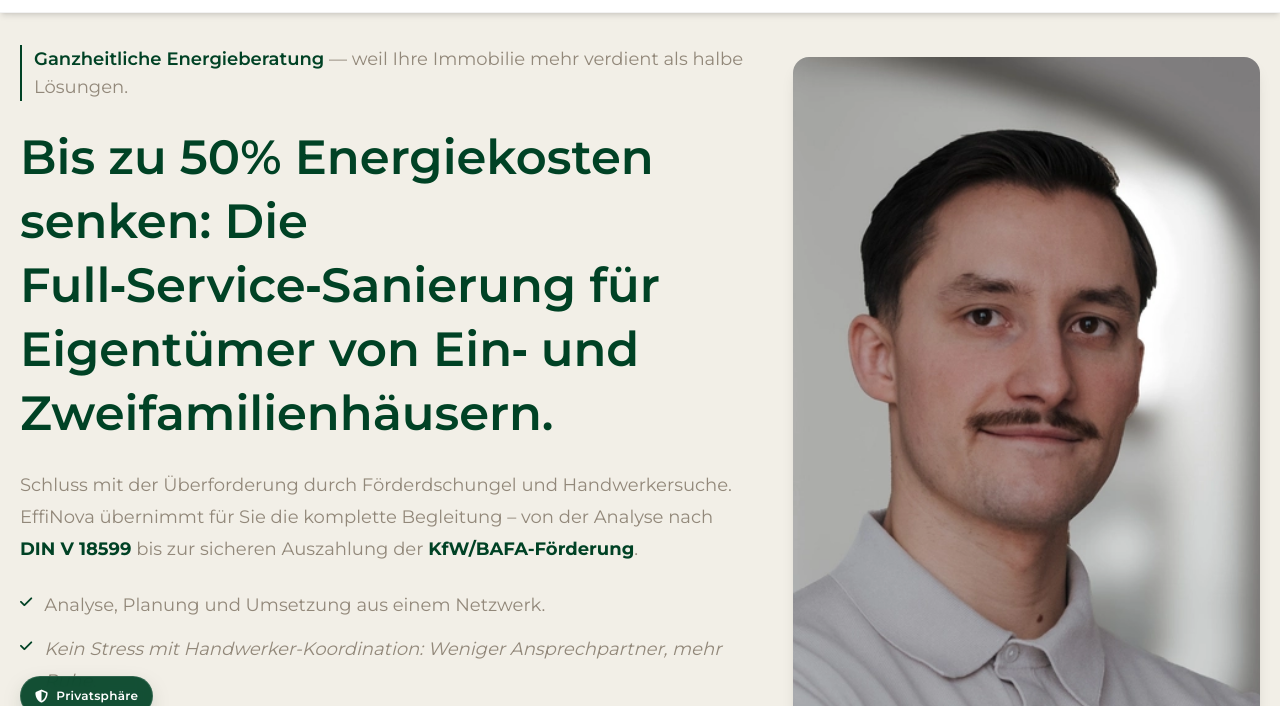
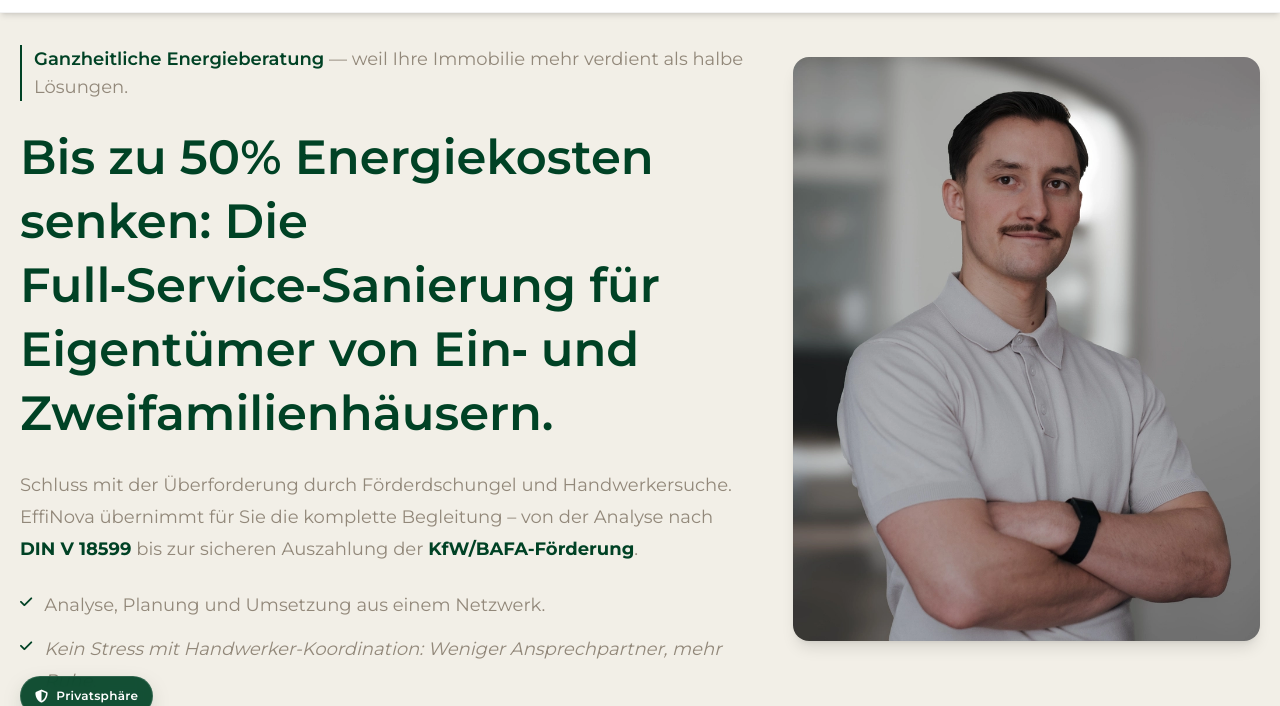
Before and after one commit to EffiNova/effi-nova-website, a website: page index.html in a window 1280 px wide. Shown: the part 64-770 px from the top of the page. Drawn offline with Linux system fonts and the light colour scheme.

Commit message:
Fix: Hero-Bild zeigt jetzt vollstaendig ohne Crop (object-contain statt object-cover, self-stretch entfernt)

```diff
--- a/index.html
+++ b/index.html
@@ -219,8 +219,8 @@
           </div>
         </div>
         <!-- Right Column (2/5) — Hero Image -->
-        <div class="lg:col-span-2 flex justify-center fade-in lg:mt-3 lg:self-stretch">
-          <img src="bilder/hero/henk-3-3max-verschwommen-entsaettigt.webp" loading="eager" alt="Henk – Ihr Energieberater" class="rounded-2xl w-full object-cover shadow-lg">
+        <div class="lg:col-span-2 flex justify-center items-start fade-in lg:mt-3">
+          <img src="bilder/hero/henk-3-3max-verschwommen-entsaettigt.webp" loading="eager" alt="Henk – Ihr Energieberater" class="rounded-2xl w-full object-contain shadow-lg">
         </div>
       </div>
     </div>
```
Also changed, not shown: dist/output.css.
